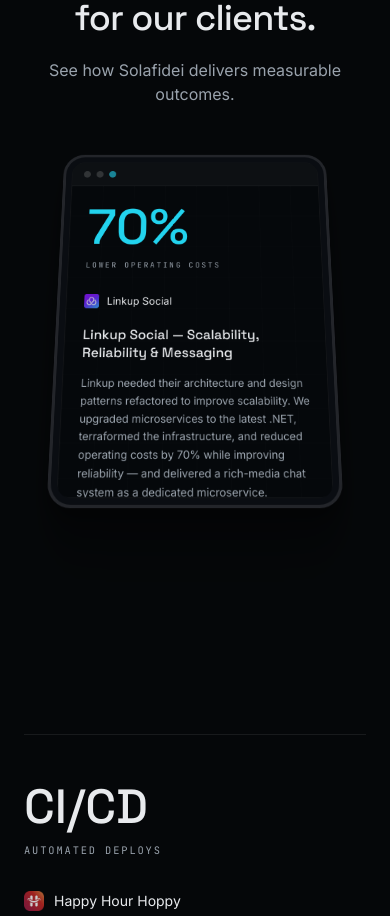
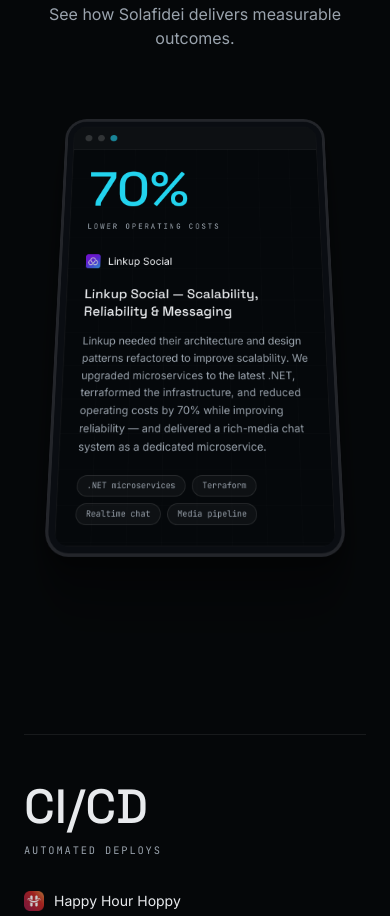
Before and after one commit to solafidei/solafidei-site, a Next.js app: page / in a window 390 px wide. Shown: the part 3014-3930 px from the top of the page. Built offline with nearby package versions, Linux system fonts and the light colour scheme; no server answers.

Commit message:
chore: fix scroll on mobile

```diff
--- a/src/components/ui/container-scroll-animation.tsx
+++ b/src/components/ui/container-scroll-animation.tsx
@@ -85,9 +85,11 @@
         boxShadow:
           "0 0 #0000004d, 0 9px 20px #0000004a, 0 37px 37px #00000042, 0 84px 50px #00000026, 0 149px 60px #0000000a, 0 233px 65px #00000003",
       }}
-      className="max-w-5xl -mt-12 mx-auto h-[30rem] md:h-[40rem] w-full border-4 border-white/10 p-2 md:p-6 bg-[#0a0d12] rounded-[30px] shadow-2xl"
+      // h-auto on mobile: the fixed 30rem + overflow-hidden clips stacked
+      // content (case-study tags); desktop keeps the fixed stage height
+      className="max-w-5xl -mt-12 mx-auto h-auto min-h-[30rem] md:h-[40rem] w-full border-4 border-white/10 p-2 md:p-6 bg-[#0a0d12] rounded-[30px] shadow-2xl"
     >
-      <div className=" h-full w-full  overflow-hidden rounded-2xl bg-[#05080b] md:rounded-2xl md:p-4 ">
+      <div className=" h-auto md:h-full w-full  overflow-hidden rounded-2xl bg-[#05080b] md:rounded-2xl md:p-4 ">
         {children}
       </div>
     </motion.div>
```
